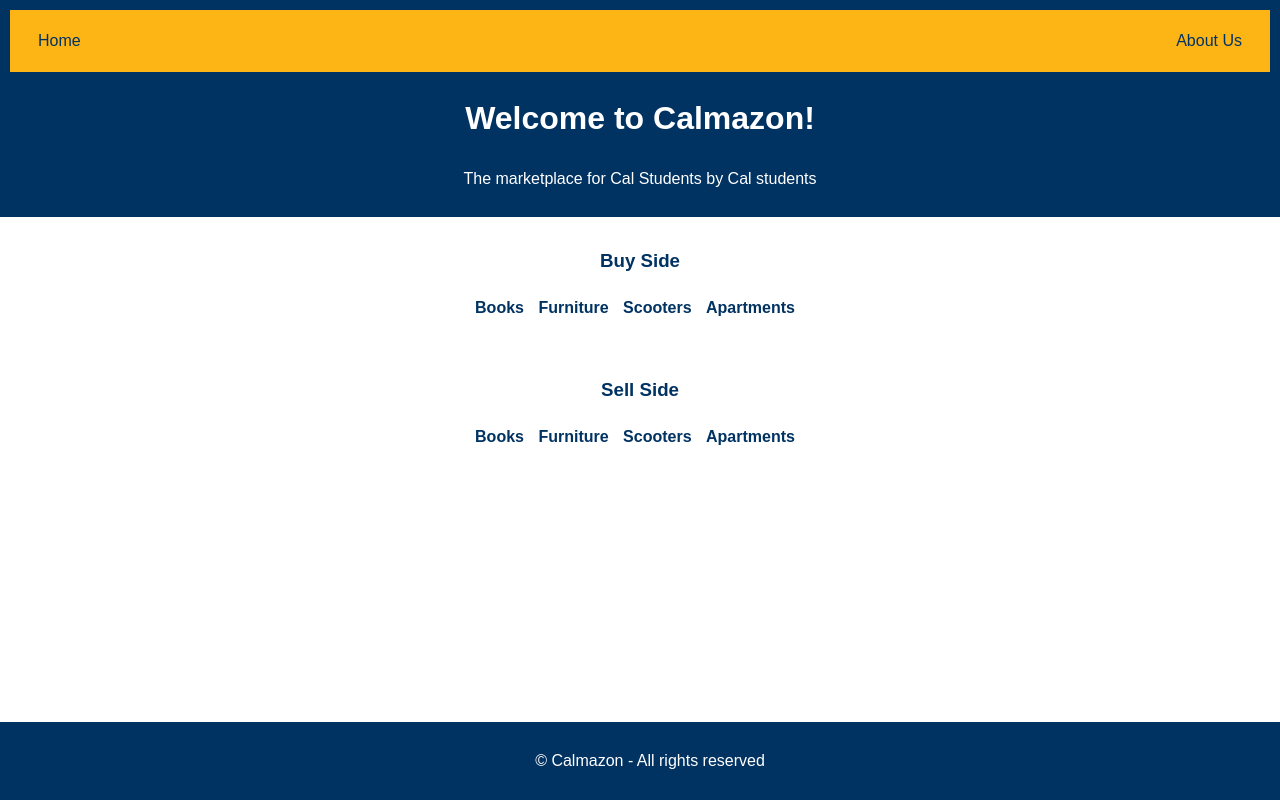
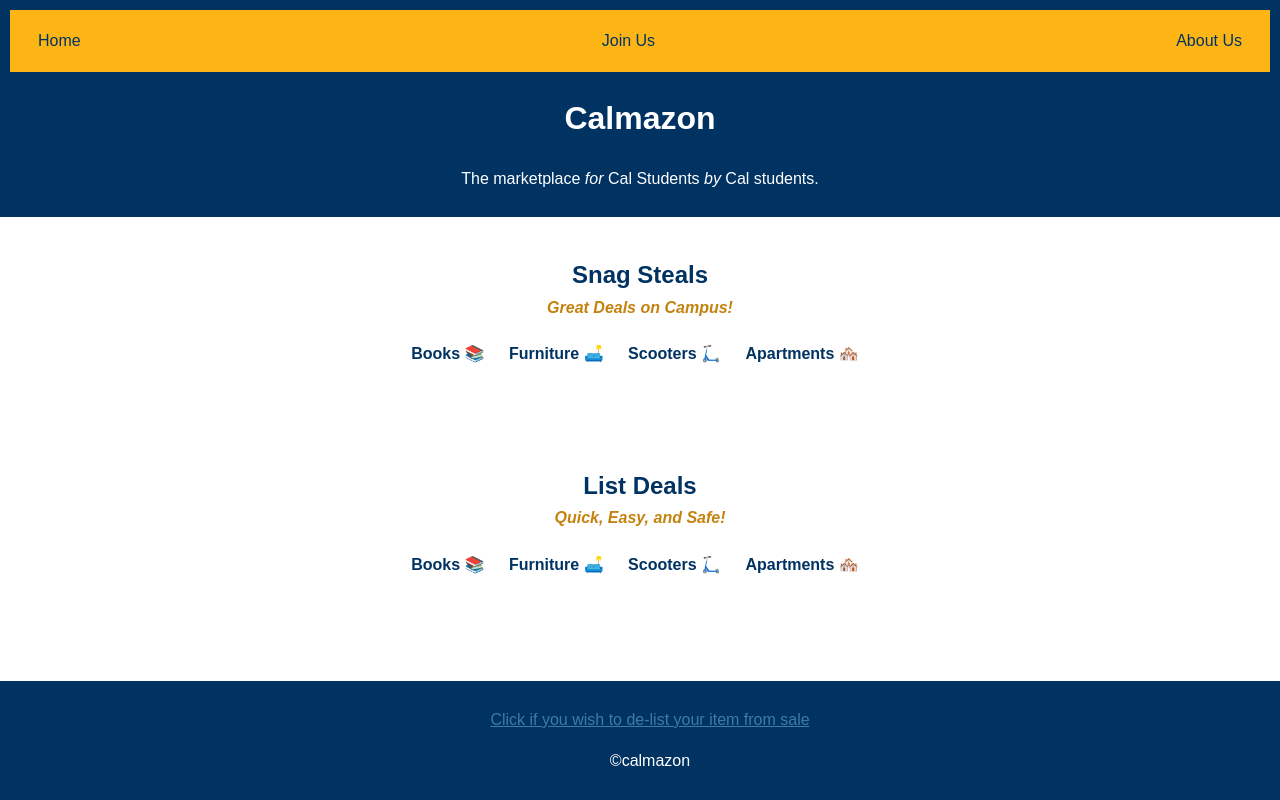
Before and after one commit to armaann1/calmazon, a plain HTML site: page index.html in a window 1280 px wide. Drawn offline with Linux system fonts and the light colour scheme.

Commit message:
progress?

```diff
--- a/index.html
+++ b/index.html
@@ -4,52 +4,48 @@
 <meta charset="UTF-8">
 <meta name="viewport" content="width=device-width, initial-scale=1.0">
 <link rel="stylesheet" href="styles.css">
-<title>Calmazon</title>
+<title>calmazon</title>
 </head>
 <body>
 <header>
 <div class="top-nav">
 <a href="index.html">Home</a>
+<a href="index.html">Join Us</a>
 <a href="about.html">About Us</a>
 <!-- Additional links can be added here -->
 <!--this is a dope comment-->
 
 </div>
-<h1>Welcome to Calmazon!</h1>
-<p>The marketplace for Cal Students by Cal students</p>
+<h1 style="padding-bottom: 0;">Calmazon</h1>
+<p style="padding-top: 0;">The marketplace <i>for</i> Cal Students <i>by</i> Cal students.</p>
 </header>
 
 <nav>
-  <h3><b>Buy Side</b></h3>
+  <h2><b>Snag Steals</b></h2>
+  <h4><i>Great Deals on Campus!</i></h4>
 <ul>
-<li><a href="https://docs.google.com/spreadsheets/d/1P9fu8zSIPsJsPRMYNcdjhOi6oKIq3_4hgwgy8FE_oLc/edit?usp=sharing" target="_blank">Books</a></li>
-<li><a href="https://docs.google.com/spreadsheets/d/1cG3Wk2oDgiXHUg6t9U87e0oFNnlxOgWnHg-NV29YLE0/edit?resourcekey#gid=67450820" target="_blank">Furniture</a></li>
-<li><a href="https://docs.google.com/spreadsheets/d/14fdVqDGgtrSnvbWZRdu_X266pRGmCGsPJVhr0__uwJY/edit?usp=sharing" target="_blank">Scooters</a></li>
-<li><a href="https://docs.google.com/spreadsheets/d/1cwGzjBRgQPB4S7keKIcQmd76H54Wdf9SK0oJlr9BwOo/edit?usp=sharing" target="_blank">Apartments</a></li>
+<li><a href="https://docs.google.com/spreadsheets/d/1P9fu8zSIPsJsPRMYNcdjhOi6oKIq3_4hgwgy8FE_oLc/edit?usp=sharing" target="_blank">Books 📚</a></li>
+<li><a href="https://docs.google.com/spreadsheets/d/1cG3Wk2oDgiXHUg6t9U87e0oFNnlxOgWnHg-NV29YLE0/edit?resourcekey#gid=67450820" target="_blank">Furniture 🛋️</a></li>
+<li><a href="https://docs.google.com/spreadsheets/d/14fdVqDGgtrSnvbWZRdu_X266pRGmCGsPJVhr0__uwJY/edit?usp=sharing" target="_blank">Scooters 🛴</a></li>
+<li><a href="https://docs.google.com/spreadsheets/d/1cwGzjBRgQPB4S7keKIcQmd76H54Wdf9SK0oJlr9BwOo/edit?usp=sharing" target="_blank">Apartments 🏘️</a></li>
 </ul>
 </nav>
+<br>
 
 <nav>
-  <h3><b>Sell Side</b></h3>
+  <h2><b>List Deals</b></h2>
+  <h4><i>Quick, Easy, and Safe!</i></h4>
   <ul>
-  <li><a href="https://forms.gle/RfxM8a18VbMx1LPU6" target="_blank">Books</a></li>
-  <li><a href="https://forms.gle/W6CXUpUAAvBBifsP8" target="_blank">Furniture</a></li>
-  <li><a href="https://forms.gle/mNpRGmmtzuRecU5HA" target="_blank">Scooters</a></li>
-  <li><a href="https://forms.gle/zAamvzPaaAStxEBi6" target="_blank">Apartments</a></li>
+  <li><a href="https://forms.gle/RfxM8a18VbMx1LPU6" target="_blank">Books 📚</a></li>
+  <li><a href="https://forms.gle/W6CXUpUAAvBBifsP8" target="_blank">Furniture 🛋️</a></li>
+  <li><a href="https://forms.gle/mNpRGmmtzuRecU5HA" target="_blank">Scooters 🛴</a></li>
+  <li><a href="https://forms.gle/zAamvzPaaAStxEBi6" target="_blank">Apartments 🏘️</a></li>
   </ul>
-  </nav>
+</nav>
 
 <footer>
-<p>© Calmazon - All rights reserved</p>
+<a href="https://forms.gle/QVYbzKJnuA32Dcc47" style="color: #3B7EA1 ;"><p>Click if you wish to de-list your item from sale</p></a>
+<p>©calmazon</p>
 </footer>
-<script>
-  // This is a comment
-  // alert('hello')
-  /*
-
-  */
-  console.log(2 + 2);
-  console.log("homie" + " dope");
-</script>
 </body>
 </html>
--- a/styles.css
+++ b/styles.css
@@ -43,7 +43,7 @@ header {
 
 nav {
     background: #FFFFFF;
-    padding: 10px;
+    padding: 19px;
     text-align: center;
 }
 
@@ -55,6 +55,7 @@ nav ul {
 nav ul li {
     display: inline;
     margin-right: 10px;
+    padding: 5px;
 }
 
 nav ul li a {
@@ -72,3 +73,12 @@ footer {
     bottom: 0;
     width: 100%;
 }
+
+h2 {
+    margin-bottom: 0px; /* Adjust the space below the <h3> as needed */
+}
+
+h4 {
+    margin-top: 0; /* Remove the space above the <h4> */
+    color: #C4820E;
+}
```
